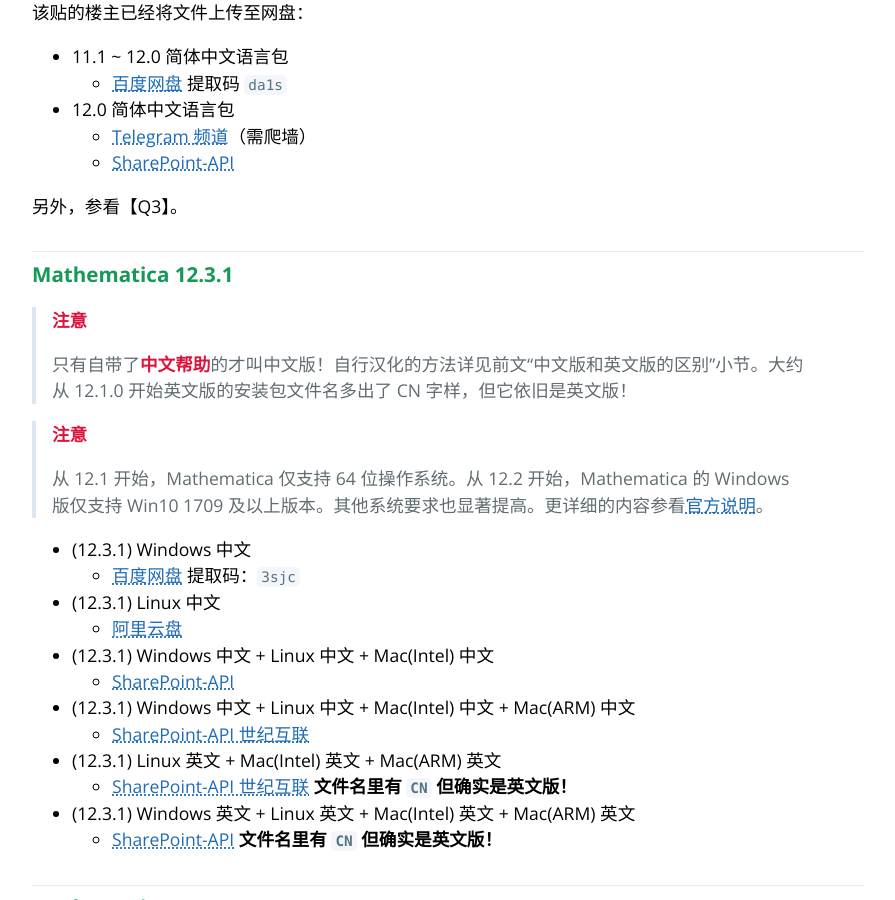
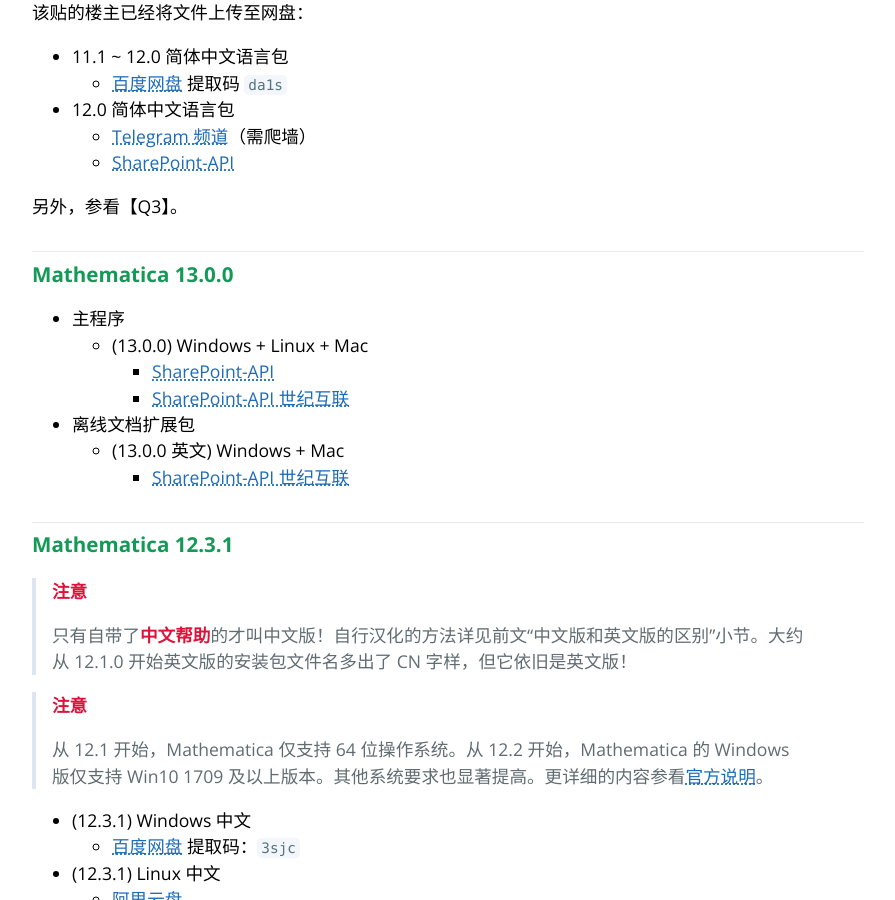
Before and after one commit to TieBaMma/InstallTutorial, a Jekyll site: the page built from index.md, in a window 1280 px wide and 900 px high, scrolled down 6203 px. Shown: the whole window, without its empty margins (192-1087 px from the left). Built offline with Jekyll 4.4.1, drawn with Linux system fonts in a browser that asks for light colours.

Commit message:
添加 13.0.0 主程序 + 英文离线文档扩展包下载地址

```diff
--- a/index.md
+++ b/index.md
@@ -229,6 +229,16 @@
   * [SharePoint-API](https://wdm.undo.icu/wyd/%E8%AF%AD%E8%A8%80%E5%8C%85/12.0/)
 
 另外，参看【Q3】。
+
+### Mathematica 13.0.0
+
+* 主程序
+  * (13.0.0) Windows + Linux + Mac
+    * [SharePoint-API](https://wdm.undo.icu/wyd/Mathematica/13.0.0.0/Main/)
+    * [SharePoint-API 世纪互联](https://wdm.undo.icu/vianet/Mathematica/13.0.0.0/Main/)
+* 离线文档扩展包
+  * (13.0.0 英文) Windows + Mac
+    * [SharePoint-API 世纪互联](https://wdm.undo.icu/vianet/Mathematica/13.0.0.0/WLDocs/EN/)
 
 ### Mathematica 12.3.1
 
```
